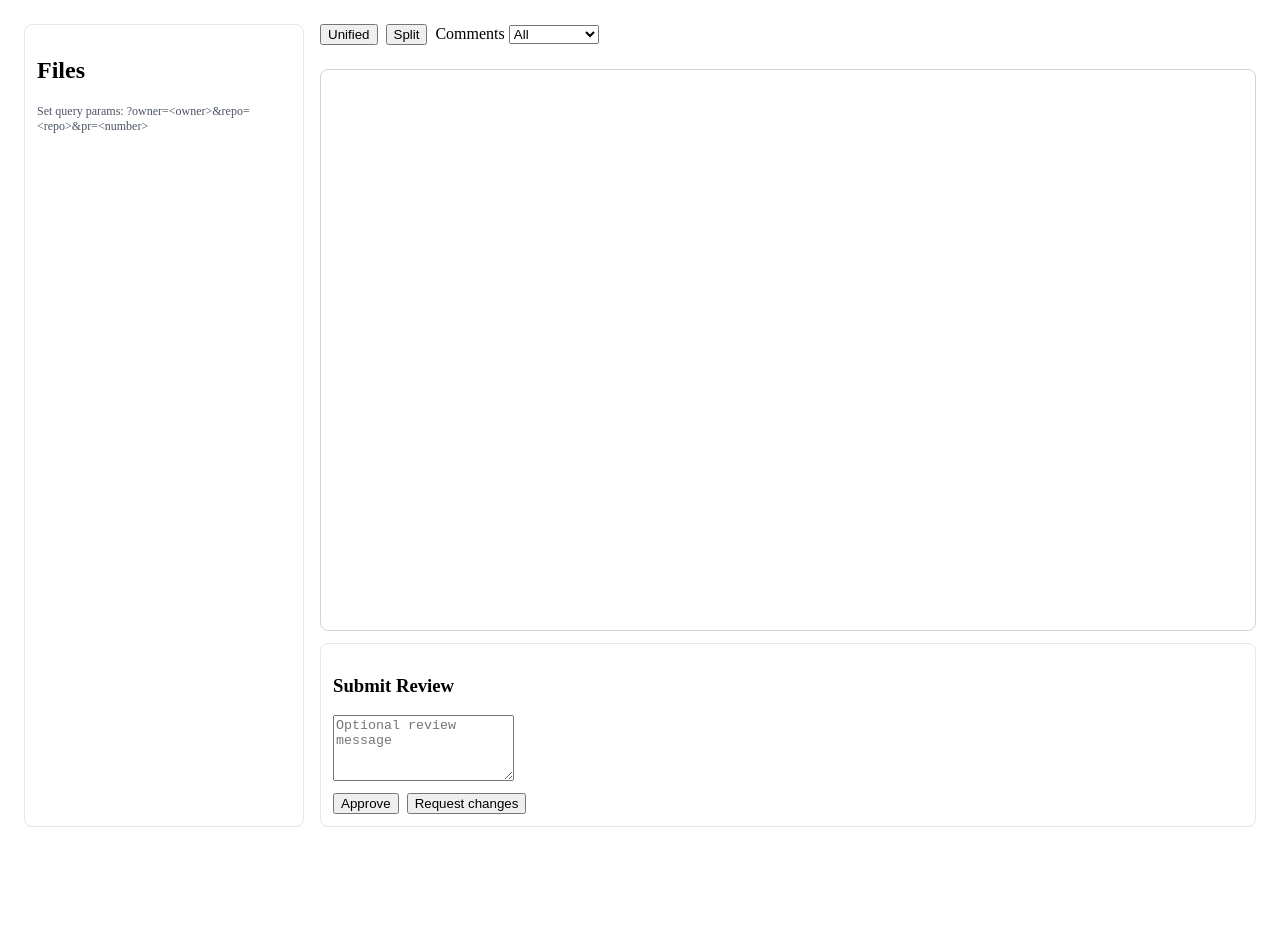
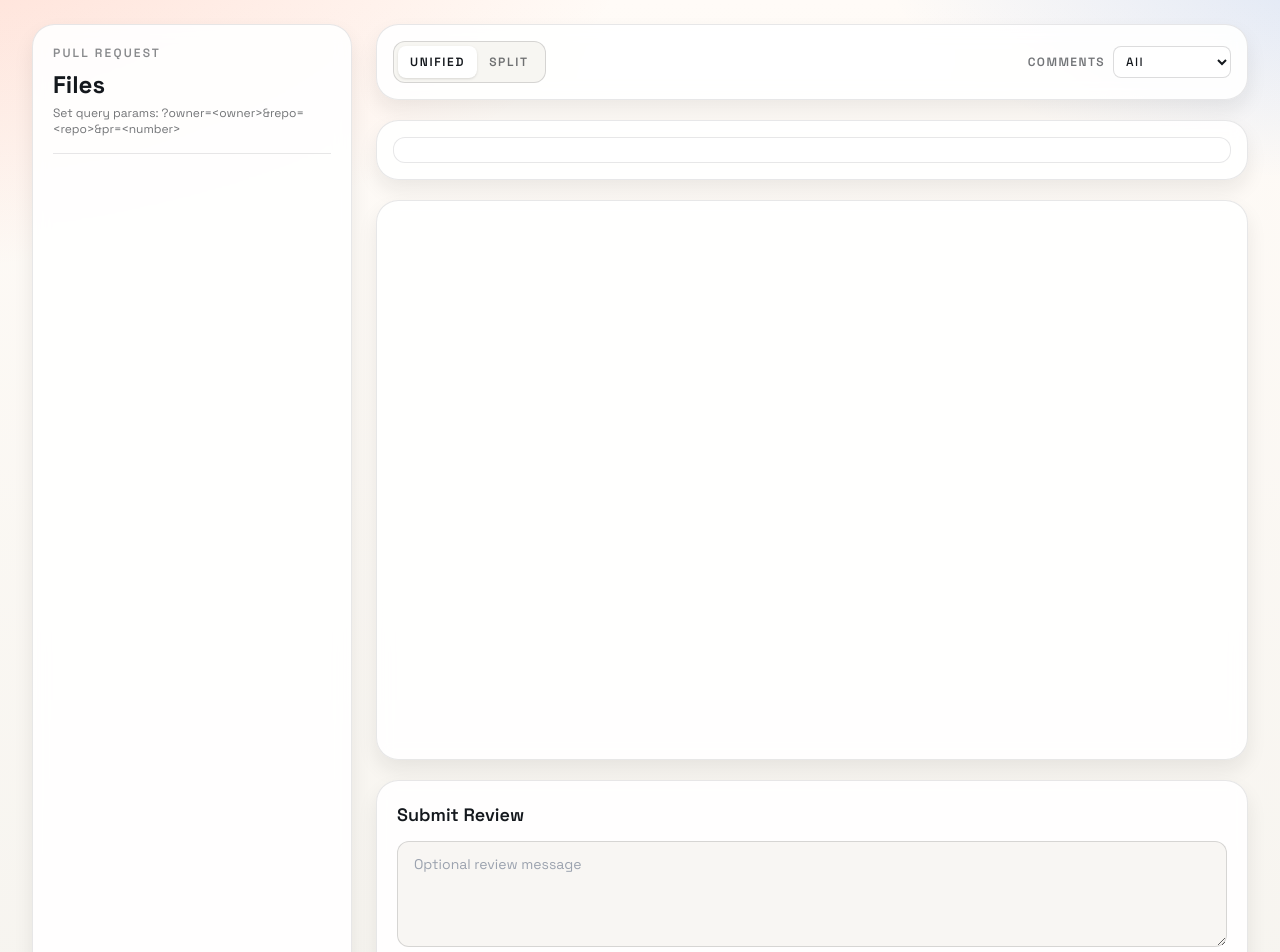
Before and after one commit to RunAge/code-review, a Nuxt app: page /review in a window 1280 px wide. Shown: the top 952 px of the page. Before the commit the page ends 851 px from the top, so only its background shows below. Built offline with nearby package versions, Linux system fonts and the light colour scheme.

Commit message:
feat(ui): redesign app with TailwindCSS and modern review layout

```diff
--- a/nuxt.config.ts
+++ b/nuxt.config.ts
@@ -5,6 +5,7 @@ const appBaseUrl = process.env.NUXT_APP_BASE_URL ?? (process.env.NODE_ENV === "p
 export default defineNuxtConfig({
   ssr: false,
   srcDir: "src/",
+  css: ["~/assets/css/main.css", "vue-virtual-scroller/dist/vue-virtual-scroller.css"],
   app: {
     baseURL: appBaseUrl
   },
@@ -19,7 +20,7 @@ export default defineNuxtConfig({
   nitro: {
     preset: "github-pages"
   },
-  modules: ["@pinia/nuxt"],
+  modules: ["@pinia/nuxt", "@nuxtjs/tailwindcss"],
   typescript: {
     strict: true,
     typeCheck: true
--- a/package.json
+++ b/package.json
@@ -22,12 +22,14 @@
     "vue-virtual-scroller": "^3.0.4"
   },
   "devDependencies": {
+    "@nuxtjs/tailwindcss": "^6.14.0",
     "@playwright/test": "^1.54.2",
     "@types/node": "^24.1.0",
     "@vitest/coverage-v8": "^3.2.4",
     "@vue/test-utils": "^2.4.6",
     "fake-indexeddb": "^6.2.5",
     "jsdom": "^26.1.0",
+    "tailwindcss": "^3.4.17",
     "typescript": "^5.8.3",
     "vitest": "^3.2.4",
     "vue-tsc": "^3.3.8"
--- a/src/app.vue
+++ b/src/app.vue
@@ -1,7 +1,3 @@
 <template>
   <NuxtPage />
 </template>
-
-<style>
-@import "vue-virtual-scroller/dist/vue-virtual-scroller.css";
-</style>
--- /dev/null
+++ b/src/assets/css/main.css
@@ -0,0 +1,21 @@
+@import url("https://fonts.googleapis.com/css2?family=IBM+Plex+Mono:wght@400;500;700&family=Space+Grotesk:wght@400;500;600;700&display=swap");
+
+@tailwind base;
+@tailwind components;
+@tailwind utilities;
+
+:root {
+  color-scheme: light;
+}
+
+body {
+  @apply min-h-screen bg-mist text-ink antialiased;
+  background-image:
+    radial-gradient(80rem 36rem at -12% -8%, rgba(255, 95, 58, 0.2), transparent 62%),
+    radial-gradient(60rem 26rem at 112% -5%, rgba(31, 111, 235, 0.18), transparent 58%),
+    linear-gradient(180deg, #fffbf7 0%, #f6f4ef 100%);
+}
+
+::selection {
+  background: rgba(255, 95, 58, 0.22);
+}
--- a/src/components/VirtualDiffList.vue
+++ b/src/components/VirtualDiffList.vue
@@ -3,15 +3,19 @@
     :items="items"
     :item-size="84"
     key-field="patchId"
-    class="virtual-diff-list"
+    class="h-[70vh] overflow-hidden rounded-[1.4rem] border border-ink/10 bg-white/90 shadow-soft backdrop-blur"
   >
     <template #default="{ item }">
-      <article class="hunk-item" :data-patch-id="item.patchId">
-        <header class="hunk-header">
-          <strong>{{ item.filePath }}</strong>
-          <code>{{ item.patchId }}</code>
+      <article class="border-b border-ink/10 bg-white/80 p-4" :data-patch-id="item.patchId">
+        <header class="mb-2 flex items-start justify-between gap-3">
+          <strong class="truncate text-sm font-semibold text-ink">{{ item.filePath }}</strong>
+          <code class="max-w-[48%] truncate rounded-md border border-ink/10 bg-mist/80 px-2 py-1 text-[11px] text-ink/65">{{ item.patchId }}</code>
         </header>
-        <pre v-for="(line, index) in item.lines" :key="`${item.patchId}-${index}`">{{ line.content }}</pre>
+        <pre
+          v-for="(line, index) in item.lines"
+          :key="`${item.patchId}-${index}`"
+          class="mb-1 overflow-x-auto rounded-md border-l-2 border-ink/10 bg-mist/60 px-3 py-1.5 font-mono text-[12px] leading-relaxed text-ink/90"
+        >{{ line.content }}</pre>
       </article>
     </template>
   </RecycleScroller>
@@ -26,28 +30,3 @@ defineProps<{
   items: FlatReviewHunk[];
 }>();
 </script>
-
-<style scoped>
-.virtual-diff-list {
-  height: 70vh;
-  border: 1px solid #d1d5db;
-  border-radius: 8px;
-}
-
-.hunk-item {
-  padding: 12px;
-  border-bottom: 1px solid #e5e7eb;
-  background: #ffffff;
-}
-
-.hunk-header {
-  display: flex;
-  justify-content: space-between;
-  margin-bottom: 8px;
-}
-
-pre {
-  margin: 0;
-  font-size: 12px;
-}
-</style>
--- a/src/pages/index.vue
+++ b/src/pages/index.vue
@@ -1,9 +1,37 @@
 <template>
-  <main>
-    <h1>AI Code Review Tool</h1>
-    <nav>
-      <NuxtLink to="/auth/login">Login</NuxtLink>
-      <NuxtLink to="/review">Open Review</NuxtLink>
-    </nav>
+  <main class="mx-auto flex min-h-screen w-full max-w-6xl items-center px-6 py-16 sm:px-10">
+    <section class="grid w-full gap-8 rounded-[2rem] border border-ink/10 bg-white/90 p-8 shadow-pane backdrop-blur sm:p-12 lg:grid-cols-[1.35fr_1fr]">
+      <div class="space-y-6 animate-rise">
+        <p class="inline-flex rounded-full border border-ink/15 bg-white px-4 py-1 text-xs font-semibold uppercase tracking-[0.2em] text-ink/70">
+          Focused code review workspace
+        </p>
+        <h1 class="max-w-2xl text-4xl font-bold leading-tight sm:text-5xl">
+          Review pull requests faster with contextual diffs and threaded insight.
+        </h1>
+        <p class="max-w-xl text-base leading-relaxed text-ink/75 sm:text-lg">
+          Parse large diffs, suppress AI noise, and submit structured decisions from a single screen.
+        </p>
+      </div>
+
+      <nav class="grid gap-4 self-end animate-rise [animation-delay:120ms]">
+        <NuxtLink
+          to="/auth/login"
+          class="group rounded-xl2 border border-ink/15 bg-white p-5 shadow-soft transition hover:-translate-y-0.5 hover:border-flare/40"
+        >
+          <p class="text-xs font-semibold uppercase tracking-[0.18em] text-ink/60">Step 1</p>
+          <p class="mt-2 text-xl font-semibold">Connect GitHub</p>
+          <p class="mt-2 text-sm text-ink/70">Authenticate with OAuth or paste a PAT token.</p>
+        </NuxtLink>
+
+        <NuxtLink
+          to="/review"
+          class="group rounded-xl2 border border-ink/15 bg-ink p-5 text-white shadow-soft transition hover:-translate-y-0.5 hover:bg-ink/90"
+        >
+          <p class="text-xs font-semibold uppercase tracking-[0.18em] text-white/70">Step 2</p>
+          <p class="mt-2 text-xl font-semibold">Open Review</p>
+          <p class="mt-2 text-sm text-white/70">Load owner, repo and PR to start line-by-line review.</p>
+        </NuxtLink>
+      </nav>
+    </section>
   </main>
 </template>
--- a/src/pages/review.vue
+++ b/src/pages/review.vue
@@ -1,32 +1,64 @@
 <template>
-  <main class="review-page" @keydown="onKeyDown" tabindex="0">
-    <aside class="file-tree">
-      <h2>Files</h2>
-      <p class="context">{{ contextLabel }}</p>
-      <ul>
+  <main class="mx-auto grid min-h-screen w-full max-w-[1600px] grid-cols-1 gap-6 px-5 py-6 lg:grid-cols-[320px_1fr] lg:px-8" @keydown="onKeyDown" tabindex="0">
+    <aside class="rounded-[1.4rem] border border-ink/10 bg-white/90 p-5 shadow-soft backdrop-blur">
+      <div class="mb-4 border-b border-ink/10 pb-4">
+        <p class="text-xs font-semibold uppercase tracking-[0.18em] text-ink/50">Pull Request</p>
+        <h2 class="mt-2 text-2xl font-bold">Files</h2>
+        <p class="mt-1 text-xs text-ink/60">{{ contextLabel }}</p>
+      </div>
+
+      <ul class="max-h-[58vh] space-y-2 overflow-auto pr-1">
         <li v-for="file in progress" :key="file.filePath">
           <button
             type="button"
-            class="file-button"
-            :class="{ active: file.filePath === selectedFilePath }"
+            class="w-full rounded-lg border px-3 py-2 text-left text-sm font-medium transition"
+            :class="
+              file.filePath === selectedFilePath
+                ? 'border-ink/60 bg-ink text-white'
+                : 'border-ink/10 bg-mist/70 text-ink hover:border-ink/30'
+            "
             @click="selectedFilePath = file.filePath"
           >
-            {{ file.filePath }} [{{ file.reviewed }}/{{ file.total }}]
+            <span class="block truncate">{{ file.filePath }}</span>
+            <span class="mt-0.5 block text-xs" :class="file.filePath === selectedFilePath ? 'text-white/75' : 'text-ink/60'">
+              {{ file.reviewed }}/{{ file.total }} reviewed
+            </span>
           </button>
         </li>
       </ul>
-      <p v-if="noiseCount > 0">Hidden AI noise files: {{ noiseCount }}</p>
-      <p v-if="errorMessage" class="error">{{ errorMessage }}</p>
+
+      <p v-if="noiseCount > 0" class="mt-4 rounded-lg border border-amber-200 bg-amber-50 px-3 py-2 text-xs font-medium text-amber-700">
+        Hidden AI noise files: {{ noiseCount }}
+      </p>
+      <p v-if="errorMessage" class="mt-4 rounded-lg border border-red-200 bg-red-50 px-3 py-2 text-xs font-medium text-red-700">
+        {{ errorMessage }}
+      </p>
     </aside>
 
-    <section class="diff-pane">
-      <header class="toolbar">
-        <button type="button" @click="mode = 'unified'">Unified</button>
-        <button type="button" @click="mode = 'split'">Split</button>
+    <section class="space-y-5">
+      <header class="flex flex-wrap items-center gap-3 rounded-[1.4rem] border border-ink/10 bg-white/90 p-4 shadow-soft backdrop-blur">
+        <div class="inline-flex rounded-xl border border-ink/15 bg-mist/75 p-1">
+          <button
+            type="button"
+            class="rounded-lg px-3 py-2 text-xs font-semibold uppercase tracking-[0.14em] transition"
+            :class="mode === 'unified' ? 'bg-white text-ink shadow' : 'text-ink/60 hover:text-ink'"
+            @click="mode = 'unified'"
+          >
+            Unified
+          </button>
+          <button
+            type="button"
+            class="rounded-lg px-3 py-2 text-xs font-semibold uppercase tracking-[0.14em] transition"
+            :class="mode === 'split' ? 'bg-white text-ink shadow' : 'text-ink/60 hover:text-ink'"
+            @click="mode = 'split'"
+          >
+            Split
+          </button>
+        </div>
 
-        <label>
+        <label class="ml-auto flex items-center gap-2 text-xs font-semibold uppercase tracking-[0.12em] text-ink/60">
           Comments
-          <select v-model="commentFilterMode">
+          <select v-model="commentFilterMode" class="rounded-lg border border-ink/15 bg-white px-2 py-1.5 text-xs font-medium text-ink outline-none transition focus:border-flare/50">
             <option value="all">All</option>
             <option value="humans">Humans</option>
             <option value="bots">Bots</option>
@@ -35,8 +67,11 @@
         </label>
       </header>
 
-      <p v-if="isLoading">Loading pull request data...</p>
+      <p v-if="isLoading" class="rounded-xl border border-tide/20 bg-tide/10 px-4 py-3 text-sm font-medium text-tide">
+        Loading pull request data...
+      </p>
 
+      <section class="rounded-[1.4rem] border border-ink/10 bg-white/90 p-4 shadow-soft backdrop-blur">
         <DiffView
           v-if="mode === 'split'"
           mode="split"
@@ -51,17 +86,37 @@
           :file-path="selectedFilePath"
           :comments-tree="filteredCommentsTree"
         />
+      </section>
 
       <VirtualDiffList :items="flatVisibleHunks" />
 
-      <section class="review-actions">
-        <h3>Submit Review</h3>
-        <textarea v-model="reviewMessage" rows="4" placeholder="Optional review message" />
-        <div class="buttons">
-          <button type="button" @click="sendReviewDecision('APPROVE')">Approve</button>
-          <button type="button" @click="sendReviewDecision('REQUEST_CHANGES')">Request changes</button>
+      <section class="rounded-[1.4rem] border border-ink/10 bg-white/90 p-5 shadow-soft backdrop-blur">
+        <h3 class="text-lg font-semibold">Submit Review</h3>
+        <textarea
+          v-model="reviewMessage"
+          rows="4"
+          placeholder="Optional review message"
+          class="mt-3 w-full rounded-xl border border-ink/15 bg-mist/70 px-4 py-3 text-sm text-ink outline-none transition focus:border-flare/60 focus:ring-2 focus:ring-flare/20"
+        />
+        <div class="mt-4 flex flex-wrap gap-3">
+          <button
+            type="button"
+            class="rounded-xl bg-moss px-4 py-2 text-sm font-semibold uppercase tracking-[0.1em] text-white transition hover:bg-moss/90"
+            @click="sendReviewDecision('APPROVE')"
+          >
+            Approve
+          </button>
+          <button
+            type="button"
+            class="rounded-xl bg-flare px-4 py-2 text-sm font-semibold uppercase tracking-[0.1em] text-white transition hover:bg-flare/90"
+            @click="sendReviewDecision('REQUEST_CHANGES')"
+          >
+            Request changes
+          </button>
         </div>
-        <p v-if="reviewStatusMessage">{{ reviewStatusMessage }}</p>
+        <p v-if="reviewStatusMessage" class="mt-4 rounded-xl border border-ink/10 bg-mist/70 px-4 py-3 text-sm text-ink/85">
+          {{ reviewStatusMessage }}
+        </p>
       </section>
     </section>
   </main>
@@ -253,70 +308,3 @@ async function sendReviewDecision(event: "APPROVE" | "REQUEST_CHANGES") {
 
 onMounted(loadReview);
 </script>
-
-<style scoped>
-.review-page {
-  display: grid;
-  grid-template-columns: 280px 1fr;
-  gap: 16px;
-  padding: 16px;
-}
-
-.file-tree {
-  border: 1px solid #e5e7eb;
-  border-radius: 8px;
-  padding: 12px;
-}
-
-.diff-pane {
-  display: flex;
-  flex-direction: column;
-  gap: 12px;
-}
-
-.toolbar {
-  display: flex;
-  gap: 8px;
-  align-items: center;
-  flex-wrap: wrap;
-}
-
-.file-button {
-  width: 100%;
-  text-align: left;
-  border: none;
-  background: transparent;
-  padding: 4px 0;
-}
-
-.file-button.active {
-  font-weight: 700;
-}
-
-.review-actions {
-  border: 1px solid #e5e7eb;
-  border-radius: 8px;
-  padding: 12px;
-}
-
-.buttons {
-  margin-top: 8px;
-  display: flex;
-  gap: 8px;
-}
-
-.error {
-  color: #b91c1c;
-}
-
-.context {
-  font-size: 12px;
-  color: #4b5563;
-}
-
-@media (max-width: 900px) {
-  .review-page {
-    grid-template-columns: 1fr;
-  }
-}
-</style>
```
Also changed, not shown: src/components/DiffView.ts (+59 -17 lines), src/pages/auth/callback.vue (+9 -3 lines), src/pages/auth/login.vue (+46 -13 lines), tailwind.config.ts (added, +44 -0 lines), 1 other file (tests, documents, lock files or other folders). Lines whose indentation alone changed are shown as unchanged.
